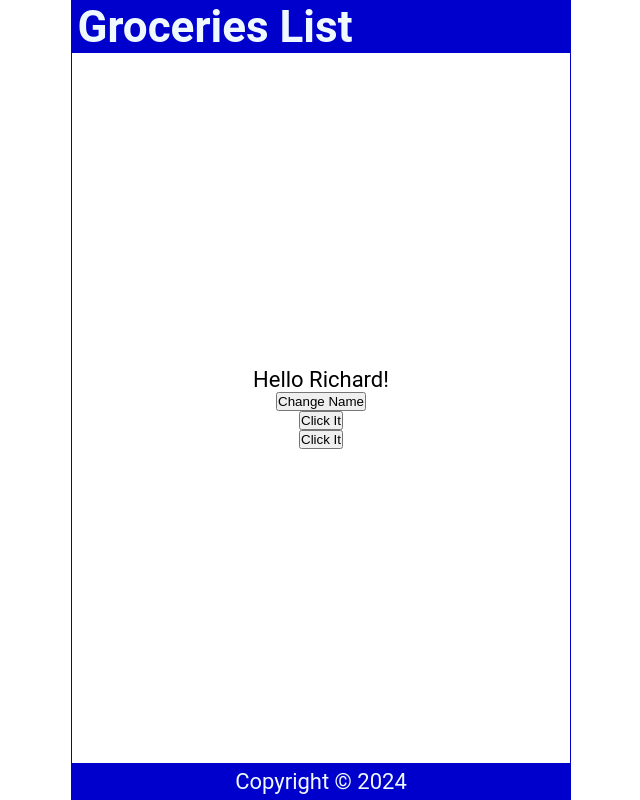
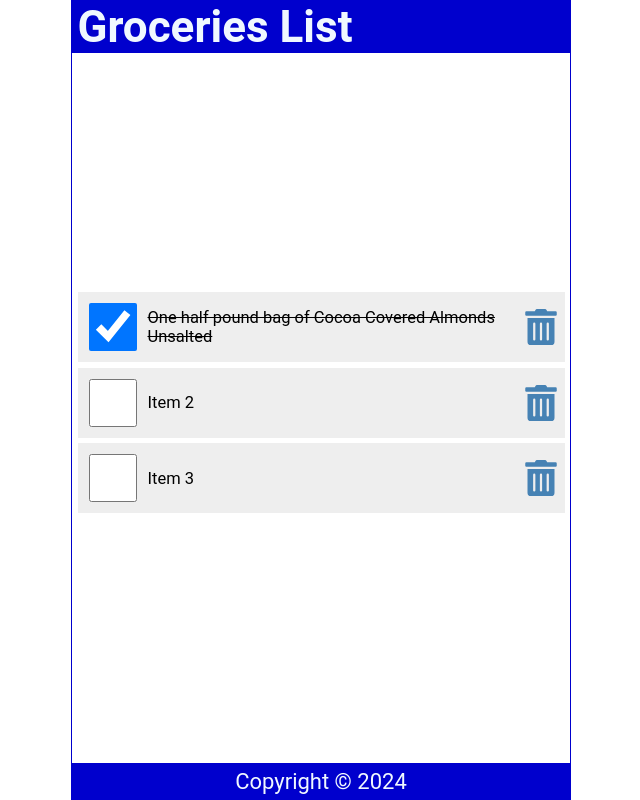
Before and after one commit to richardyhayashi/react-tutorials, a React (Create React App) app in the folder src/react-full-course-gray/: page / in a window 1280 px wide. Shown: the whole page, without its empty margins (319-959 px from the left). Built offline with nearby package versions, Linux system fonts and the light colour scheme.

Commit message:
Finished Section 7.

```diff
--- /dev/null
+++ b/package.json
@@ -0,0 +1,5 @@
+{
+  "devDependencies": {
+    "react-icons": "^5.3.0"
+  }
+}
--- a/src/react-full-course-gray/src/components/Content.js
+++ b/src/react-full-course-gray/src/components/Content.js
@@ -1,39 +1,69 @@
 import { useState } from 'react';
+import { FaTrashAlt } from 'react-icons/fa';
 
 const Content = () => {
-  const [name, setName] = useState('Richard');
-  const [count, setCount] = useState(0);
+  const shoppinglist = 'shoppinglist';
+  const [items, setItems] = useState([
+    {
+      id: 1,
+      checked: true,
+      item: 'One half pound bag of Cocoa Covered Almonds Unsalted',
+    },
+    {
+      id: 2,
+      checked: false,
+      item: 'Item 2',
+    },
+    {
+      id: 3,
+      checked: false,
+      item: 'Item 3',
+    },
+  ]);
 
-  const handleNameChange = () => {
-    const names = ["Peter", "Paul", "Mary"];
+  const handleCheck = (id) => {
+    const listItems = items.map((item) =>
+      item.id === id ? { ...item, checked: !item.checked } : item
+    );
 
-    let newName;
-    do {
-      const i = Math.floor(Math.random() * 3);
-      newName = names[i];
-    } while(name === newName);
+    setItems(listItems);
+    localStorage.setItem(shoppinglist, JSON.stringify(listItems));
+  };
 
-    setName(newName);
-  }
-
-  const handleClick = () => {
-    setCount(count + 1);
-    setCount(count + 1);
-    console.log(count);
-  }
-
-  const handleClick2 = () => {
-    console.log(count);
-  }
+  const handleDelete = (id) => {
+    const listItems = items.filter((item) => item.id !== id);
+    setItems(listItems);
+    localStorage.setItem(shoppinglist, JSON.stringify(listItems));
+  };
 
   return (
     <main>
-      <p onDoubleClick={handleClick}>
-        Hello {name}!
-      </p>
-      <button onClick={handleNameChange}>Change Name</button>
-      <button onClick={handleClick}>Click It</button>
-      <button onClick={handleClick2}>Click It</button>
+      {items.length ? (
+        <ul>
+          {items.map((item) => (
+            <li className="item" key={item.id}>
+              <input
+                type="checkbox"
+                onChange={() => handleCheck(item.id)}
+                checked={item.checked}
+              />
+              <label
+                style={item.checked ? { textDecoration: 'line-through' } : null}
+                onDoubleClick={() => handleCheck(item.id)}
+              >
+                {item.item}
+              </label>
+              <FaTrashAlt
+                onClick={() => handleDelete(item.id)}
+                role="button"
+                tabIndex="0"
+              />
+            </li>
+          ))}
+        </ul>
+      ) : (
+        <p style={{ marginTop: '2rem' }}>Your list is empty!</p>
+      )}
     </main>
   );
 };
--- a/src/react-full-course-gray/src/index.css
+++ b/src/react-full-course-gray/src/index.css
@@ -57,3 +57,62 @@
   display: grid;
   place-content: center;
 }
+
+ul {
+  width: 100%;
+  list-style: none;
+  padding: 0 0.25rem 0.25rem;
+}
+
+ul li::before {
+  content: "\200B";
+}
+
+.item {
+  display: flex;
+  justify-content: flex-start;
+  align-items: center;
+  padding: 0.5rem 0 0.5rem 0.5rem;
+  margin: 0.25rem 0;
+  background-color: #eee;
+}
+
+.item:first-child {
+  margin: 0;
+}
+
+.item input[type="checkbox"] {
+  text-align: center;
+  width: 2.5rem;
+  width: 48px;
+  min-width: 48px;
+  height: 2.5rem;
+  height: 48px;
+  min-height: 48px;
+  cursor: pointer;
+  margin-right: 0.5rem;
+}
+
+.item input[type="checkbox"]:focus + label {
+  text-decoration: underline;
+}
+
+.item > label {
+  font-size: 0.75rem;
+  flex-grow: 1;
+}
+
+.item svg {
+  width: 48px;
+  min-width: 48px;
+  height: 36px;
+  font-size: 1rem;
+  color: steelblue;
+  cursor: pointer;
+}
+
+.item svg:focus,
+.item svg:hover {
+  color: red;
+  outline: none;
+}
```
Also changed, not shown: 2 other files (tests, documents, lock files or other folders).
